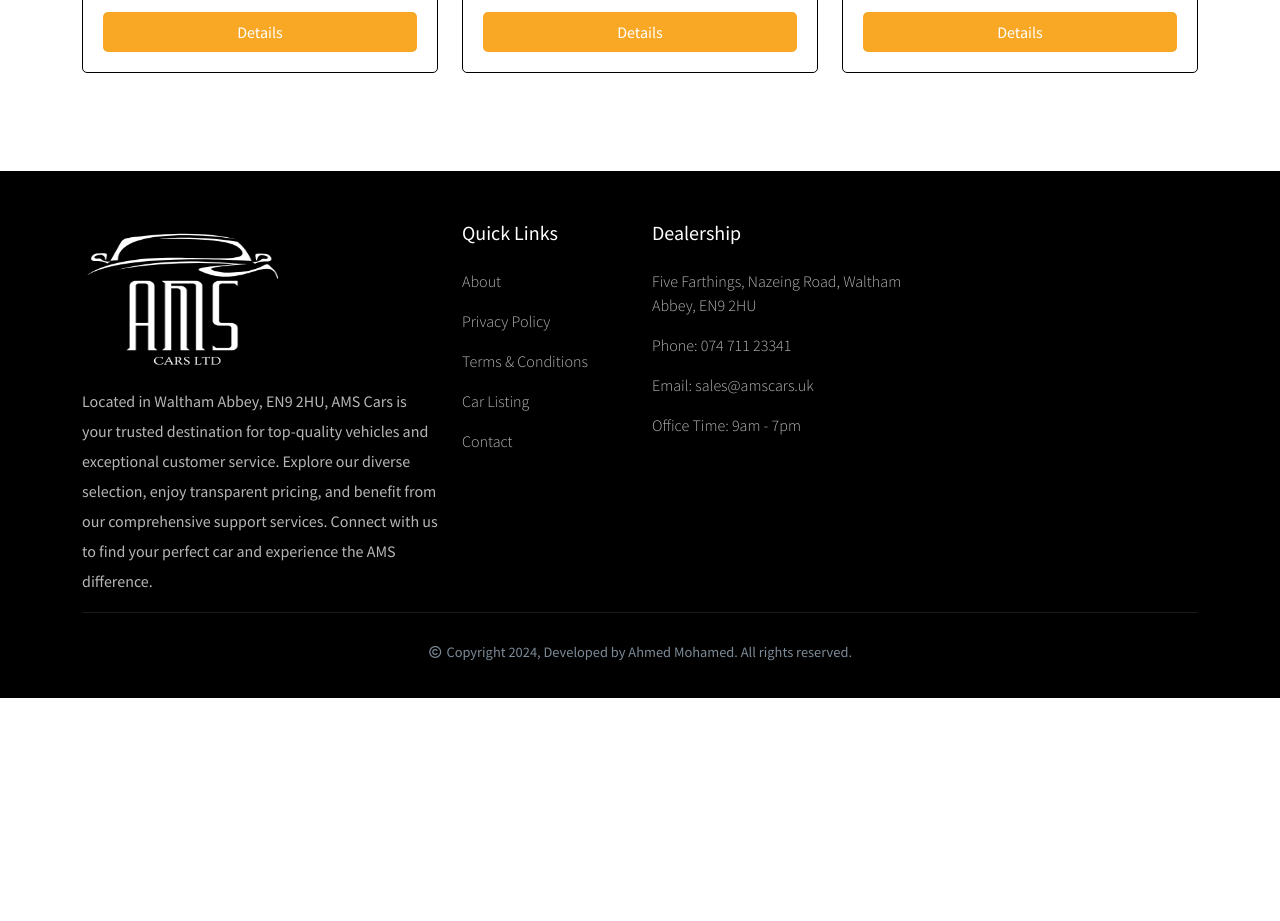
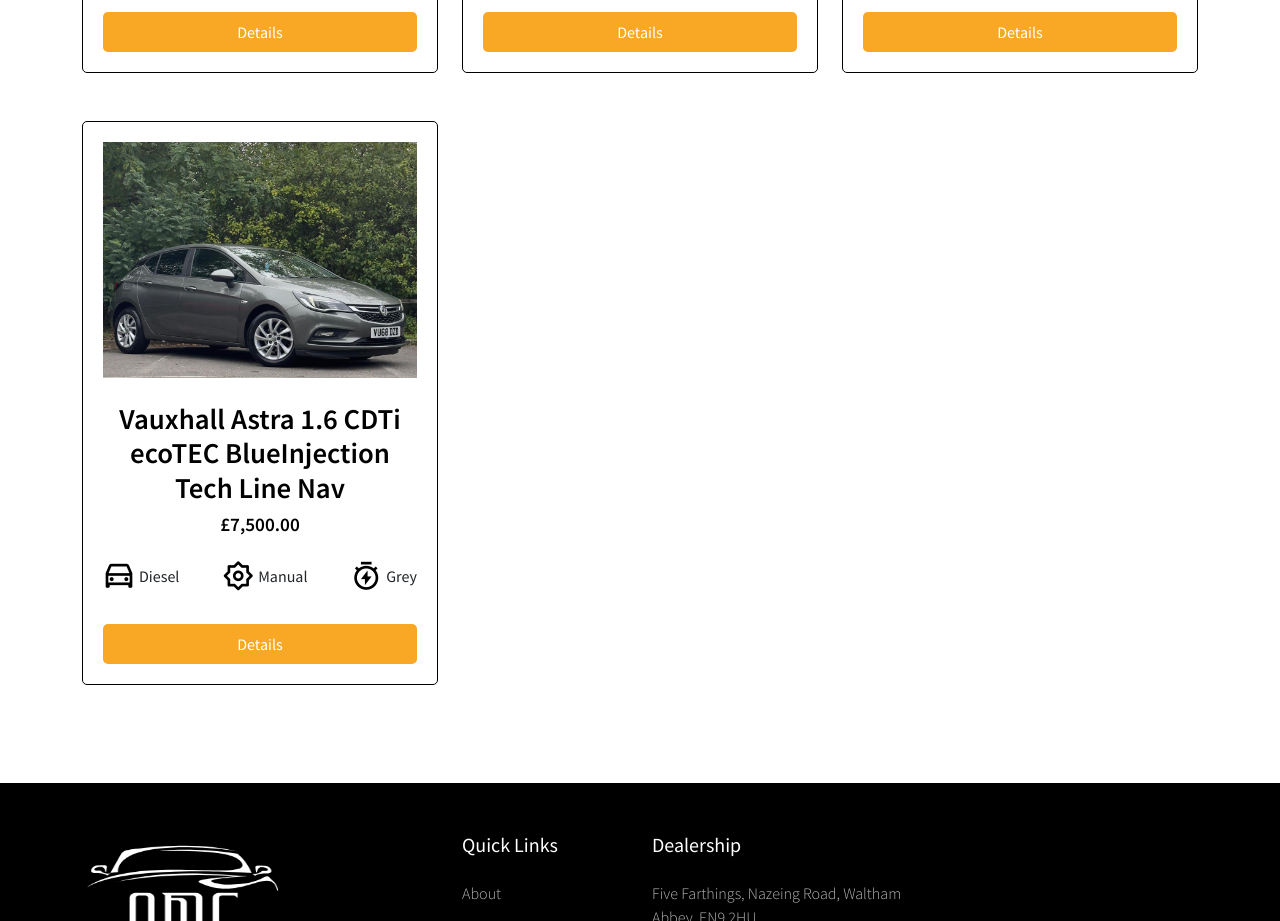
Before and after one commit to ahmed-dev-mo/ams_car_ltd, a React (Create React App) app: page /cars in a window 1280 px wide. Shown: the part 1740-2661 px from the top of the page. Before the commit the page ends 2438 px from the top, so only its background shows below. Built offline with nearby package versions, Linux system fonts and the light colour scheme.

Commit message:
Update carData.js
Added VU68DZD

```diff
--- a/src/assets/data/carData.js
+++ b/src/assets/data/carData.js
@@ -153,6 +153,39 @@
 import CA16ZNN_29 from "../all-images/car-pics-and-description/CA16ZNN/CA16ZNN_29.png";
 import CA16ZNN_30 from "../all-images/car-pics-and-description/CA16ZNN/CA16ZNN_30.png";
 
+//VU68 DZD
+import VU68DZD_Mainimage from "../all-images/car-pics-and-description/VU68DZD/VU68DZD_Mainimage.png";
+import VU68DZD_1 from "../all-images/car-pics-and-description/VU68DZD/VU68DZD_1.png";
+import VU68DZD_2 from "../all-images/car-pics-and-description/VU68DZD/VU68DZD_2.png";
+import VU68DZD_3 from "../all-images/car-pics-and-description/VU68DZD/VU68DZD_3.png";
+import VU68DZD_4 from "../all-images/car-pics-and-description/VU68DZD/VU68DZD_4.png";
+import VU68DZD_5 from "../all-images/car-pics-and-description/VU68DZD/VU68DZD_5.png";
+import VU68DZD_6 from "../all-images/car-pics-and-description/VU68DZD/VU68DZD_6.png";
+import VU68DZD_7 from "../all-images/car-pics-and-description/VU68DZD/VU68DZD_7.png";
+import VU68DZD_8 from "../all-images/car-pics-and-description/VU68DZD/VU68DZD_8.png";
+import VU68DZD_9 from "../all-images/car-pics-and-description/VU68DZD/VU68DZD_9.png";
+import VU68DZD_10 from "../all-images/car-pics-and-description/VU68DZD/VU68DZD_10.png";
+import VU68DZD_11 from "../all-images/car-pics-and-description/VU68DZD/VU68DZD_11.png";
+import VU68DZD_12 from "../all-images/car-pics-and-description/VU68DZD/VU68DZD_12.png";
+import VU68DZD_13 from "../all-images/car-pics-and-description/VU68DZD/VU68DZD_13.png";
+import VU68DZD_14 from "../all-images/car-pics-and-description/VU68DZD/VU68DZD_14.png";
+import VU68DZD_15 from "../all-images/car-pics-and-description/VU68DZD/VU68DZD_15.png";
+import VU68DZD_16 from "../all-images/car-pics-and-description/VU68DZD/VU68DZD_16.png";
+import VU68DZD_17 from "../all-images/car-pics-and-description/VU68DZD/VU68DZD_17.png";
+import VU68DZD_18 from "../all-images/car-pics-and-description/VU68DZD/VU68DZD_18.png";
+import VU68DZD_19 from "../all-images/car-pics-and-description/VU68DZD/VU68DZD_19.png";
+import VU68DZD_20 from "../all-images/car-pics-and-description/VU68DZD/VU68DZD_20.png";
+import VU68DZD_21 from "../all-images/car-pics-and-description/VU68DZD/VU68DZD_21.png";
+import VU68DZD_22 from "../all-images/car-pics-and-description/VU68DZD/VU68DZD_22.png";
+import VU68DZD_23 from "../all-images/car-pics-and-description/VU68DZD/VU68DZD_23.png";
+import VU68DZD_24 from "../all-images/car-pics-and-description/VU68DZD/VU68DZD_24.png";
+import VU68DZD_25 from "../all-images/car-pics-and-description/VU68DZD/VU68DZD_25.png";
+import VU68DZD_26 from "../all-images/car-pics-and-description/VU68DZD/VU68DZD_26.png";
+import VU68DZD_27 from "../all-images/car-pics-and-description/VU68DZD/VU68DZD_27.png";
+import VU68DZD_28 from "../all-images/car-pics-and-description/VU68DZD/VU68DZD_28.png";
+import VU68DZD_29 from "../all-images/car-pics-and-description/VU68DZD/VU68DZD_29.png";
+import VU68DZD_30 from "../all-images/car-pics-and-description/VU68DZD/VU68DZD_30.png";
+import VU68DZD_31 from "../all-images/car-pics-and-description/VU68DZD/VU68DZD_31.png";
 
 const carData = [
 
@@ -424,6 +457,59 @@
     euroStatus: "Euro Status - 6",
     dateofRegistration:	"05 July 2016",
   },
+      //VU68DZD
+    {
+
+      id: 9,
+      carName: "Vauxhall Astra 1.6 CDTi ecoTEC BlueInjection Tech Line Nav",
+      brand: "Vauxhall",
+      model: "Astra",
+      imgUrl: VU68DZD_Mainimage,
+      slide: [
+        VU68DZD_Mainimage,
+        VU68DZD_1,
+        VU68DZD_2,
+        VU68DZD_3,
+        VU68DZD_4,
+        VU68DZD_5,
+        VU68DZD_6,
+        VU68DZD_7,
+        VU68DZD_8,
+        VU68DZD_9,
+        VU68DZD_10,
+        VU68DZD_11,
+        VU68DZD_12,
+        VU68DZD_13,
+        VU68DZD_14,
+        VU68DZD_15,
+        VU68DZD_16,
+        VU68DZD_17,
+        VU68DZD_18,
+        VU68DZD_19,
+        VU68DZD_20,
+        VU68DZD_21,
+        VU68DZD_22,
+        VU68DZD_23,
+        VU68DZD_24,
+        VU68DZD_25,
+        VU68DZD_26,
+        VU68DZD_27,
+        VU68DZD_28,
+        VU68DZD_29,
+        VU68DZD_30,
+        VU68DZD_31,
+      ],
+      price: "7,500",
+      fuelType: "Diesel",
+      transmission: "Manual",
+      colour: "Grey",
+      description:
+      "We are proud to offer this beautiful example of a practical hatch. The car is in excellent condition with full service history. Great spec list including sat navigation, Bluetooth connectivity, cruise control and speed limiter, parking sensors, climate control, start stop button and the list goes on. Recent service. Immaculate condition throughout the body work and interior. A great choice for small families and daily commuters. The car comes with two keys and full service history. This is the 1.6 diesel variation offering the highest MPG in the astra range with low running costs. Long MOT left. We provide 6 months comprehensive warranty with the vehicle at no extra cost with the option for extended warranty. Please do not hesitate to get in contact for more information. Any viewing are welcome by booking. Grey, 2 owners, £7,500",
+      bodyStyle: "Hactchback",
+      engineSize: "Engine Size - 1600 cc",
+      euroStatus: "Euro Status - 6",
+      dateofRegistration:	"10 December 2018",
+    },
 ];
 
 export default carData;
```
